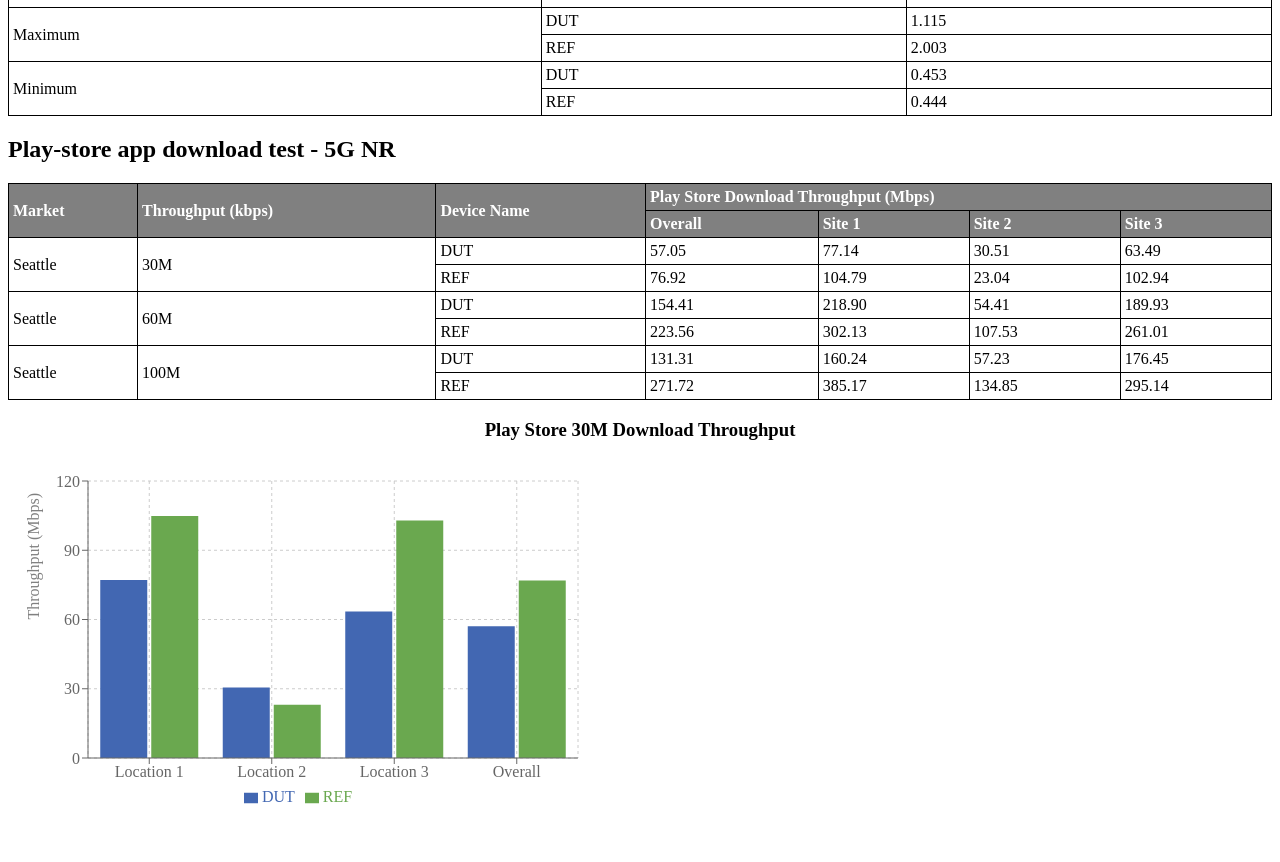
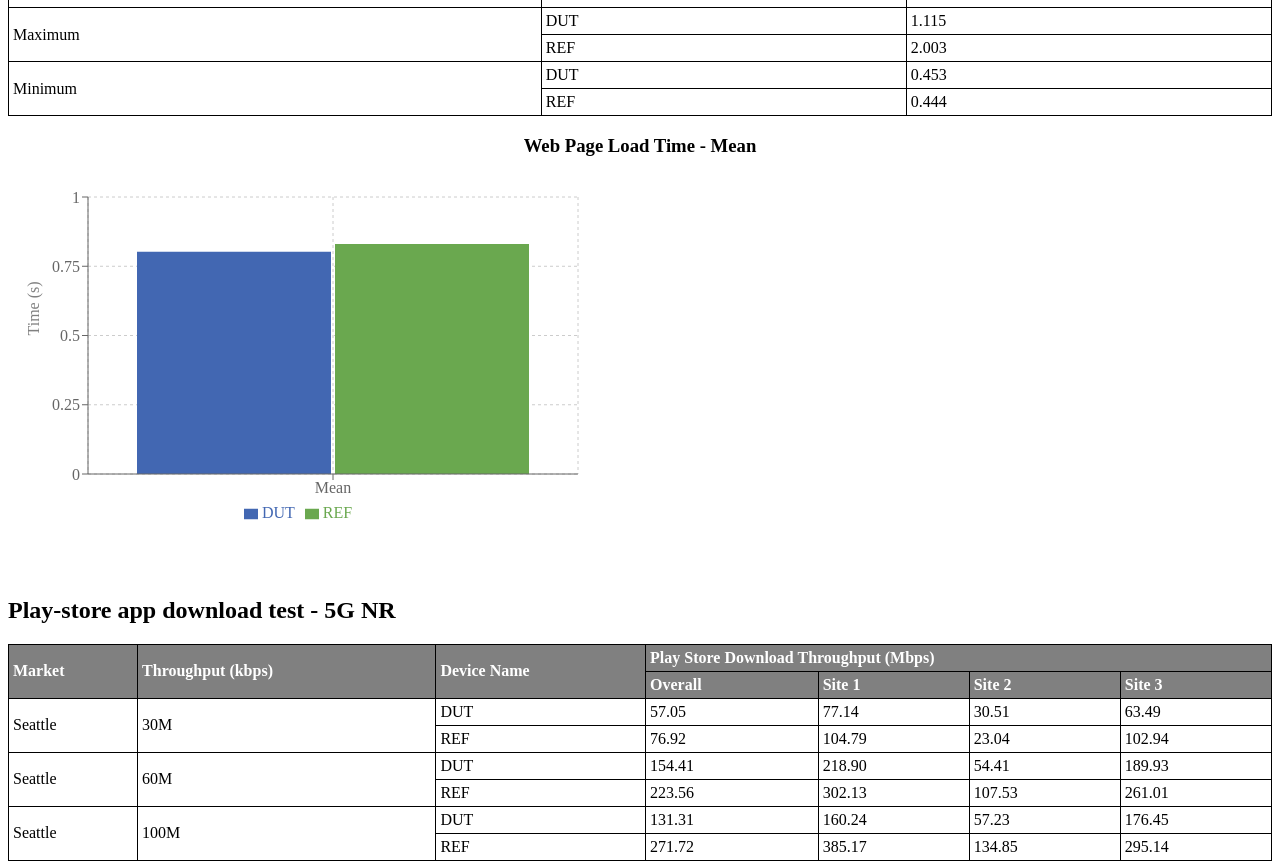
Before and after one commit to LiJieSu0/Fit4Launch_Report, a React (Create React App) app in the folder report-generator-app/: page / in a window 1280 px wide. Shown: the part 7240-8102 px from the top of the page. Built offline with nearby package versions, Linux system fonts and the light colour scheme; what chartjs-plugin-datalabels would draw is missing.

Commit message:
add web histogram

```diff
--- a/report-generator-app/src/ReportDetails/DataPerformance/Statoinary/Dp_Webbrowser_Component.js
+++ b/report-generator-app/src/ReportDetails/DataPerformance/Statoinary/Dp_Webbrowser_Component.js
@@ -1,6 +1,8 @@
 import React from "react";
 import DpWebTable from "./Table/DpWebTable";
+import DpHistogramComponent from "../DpHistogramComponent";
 import WebBrowserData from '../../../DataFiles/SA/DpWebResults/Web Browser.json';
+import { CHART_COLOR_DUT, CHART_COLOR_REF } from '../../../Constants/ChartColors';
 
 function Dp_Webbrowser_Component(){
     const dutKey = "_CH01_TMO-dut_5G auto_ETSI Kepler web page hosted on Spirent mediaserver_Good Coverage_DA Test";
@@ -16,10 +18,25 @@ function Dp_Webbrowser_Component(){
         { category: "Minimum", dut: { device: "DUT", overall: dutData["Web Page Load Time"]["Minimum"].toFixed(3) }, ref: { device: "REF", overall: refData["Web Page Load Time"]["Minimum"].toFixed(3) } },
     ];
 
+    const histogramData = [
+        { name: "Mean", DUT: dutData["Web Page Load Time"]["Mean"], REF: refData["Web Page Load Time"]["Mean"] },
+    ];
+
+    const barKeys = [
+        { key: "DUT", fill: CHART_COLOR_DUT },
+        { key: "REF", fill: CHART_COLOR_REF },
+    ];
+
     return(
         <div className='page-content'>
             <h2>Web browser test - 5G NR</h2>
             <DpWebTable data={Dp_WebData} />
+            <DpHistogramComponent
+                data={histogramData}
+                title="Web Page Load Time - Mean"
+                yAxisLabel="Time (s)"
+                barKeys={barKeys}
+            />
         </div>
     )
 };
```
